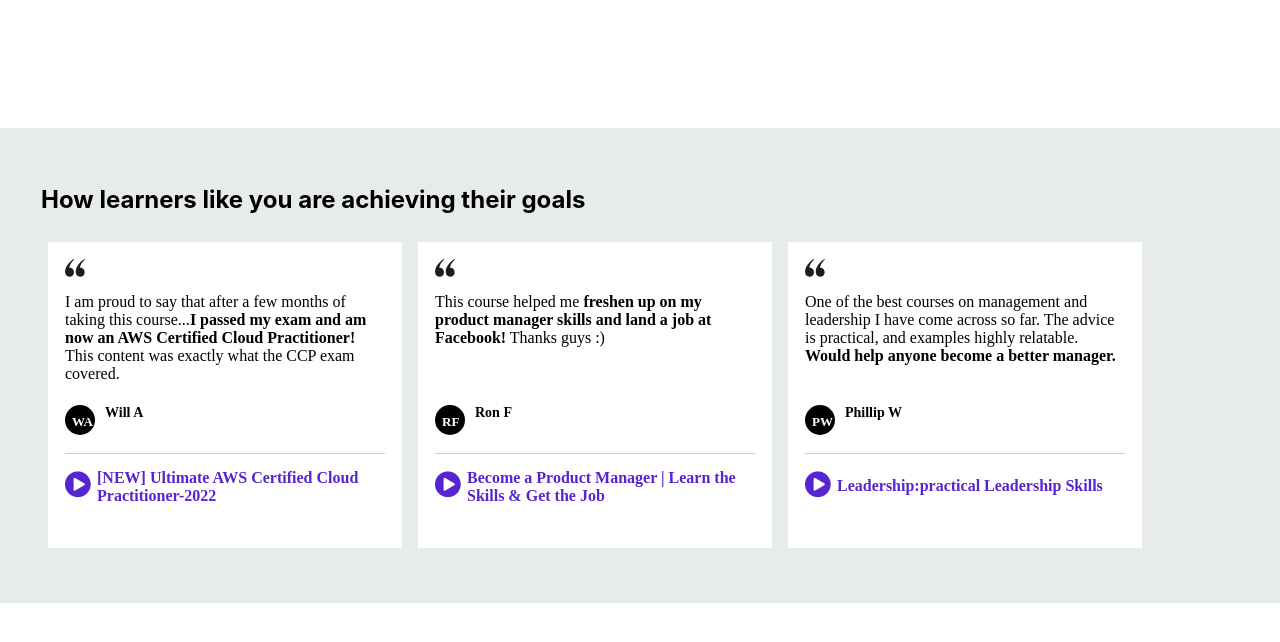
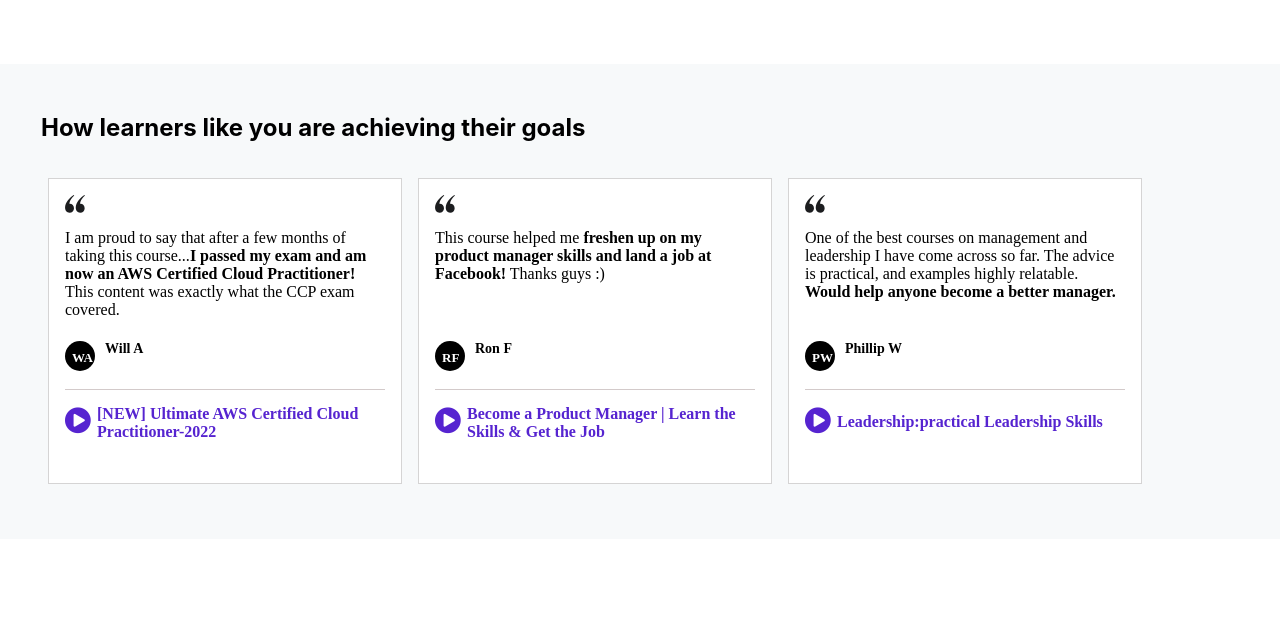
Before and after one commit to joelpatole/css-demo, a plain HTML site: page UdemyCards/index.html in a window 1280 px wide. Drawn offline with Linux system fonts and the light colour scheme.

Commit message:
udemy cards second updated

```diff
--- a/UdemyCards/index.css
+++ b/UdemyCards/index.css
@@ -6,17 +6,16 @@
 
 .container{
     width: 100vw;
-    margin-top: 6.4rem;
+    margin-top: 4.0rem;
     position: relative;
     left: 50%;
     right: 50%;
     margin-left: -50vw;
     margin-right: -50vw;
-    margin-top: 10%;
-    background-color:#e8ebec;
+    background-color: #f7f9fa;
     width: 100%;
     height: 475px;
-    display: block;
+    display: inline-flexbox;
     gap : 0.5rem;
     flex-direction: row;
     box-sizing: border-box;
@@ -30,7 +29,7 @@
 }
 
 h2{
-    margin-top: 2rem;
+    margin-top: 1.5rem;
     margin-left: 1rem;
 }
 
@@ -50,7 +49,7 @@ h2{
     height: 19rem;
     background-color: white;
     display: block;
-    border: 1px solid rgb(255, 255, 255);
+    border: 1px solid rgb(213, 212, 212);
 }
 
 .playlogo-link{
@@ -66,7 +65,6 @@ h2{
     margin-top: 1rem;
     width: 2.5rem;
     height: 2.5rem;
-
 }
 
 .para{
```
